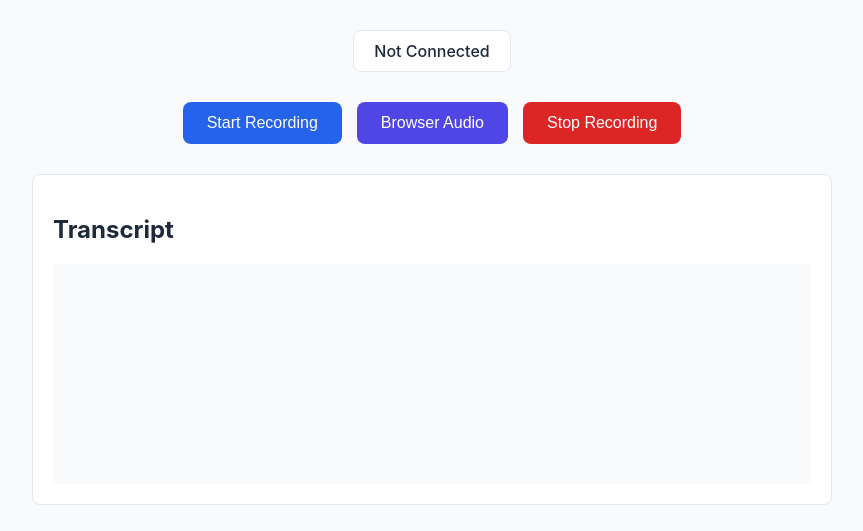
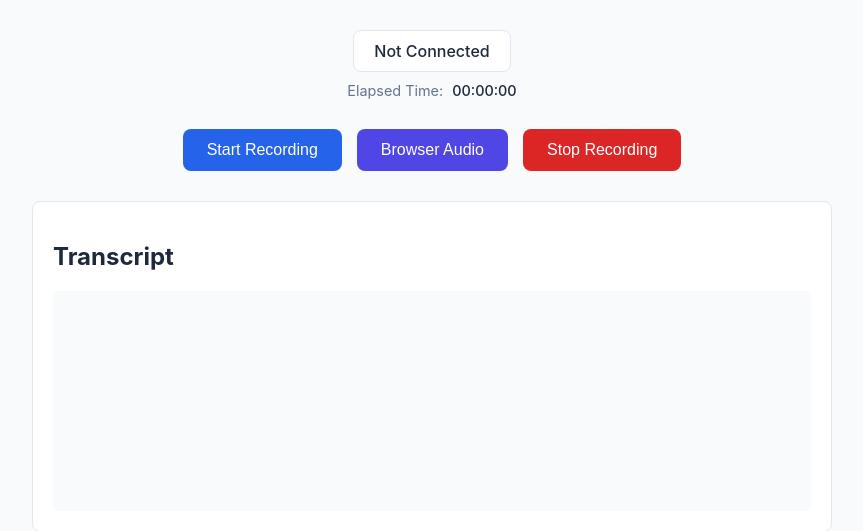
Before and after one commit to mohitseventeens/Interpreter-Assistant-v2, a Flask app: page / in a window 1280 px wide. Shown: the part 117-648 px from the top of the page, without its empty margins (208-1071 px from the left). Run offline with Flask 3, Linux system fonts and the light colour scheme.

Commit message:
Added session timer functionality

```diff
--- a/static/styles.css
+++ b/static/styles.css
@@ -49,6 +49,19 @@ h1 {
     background-color: white;
     border: 1px solid #e2e8f0;
     font-weight: 500;
+    margin-bottom: 10px;
+}
+
+.timer-container {
+    text-align: center;
+    font-size: 0.9rem;
+    color: #64748b;
+}
+
+#timer {
+    font-weight: 500;
+    color: var(--text-color);
+    margin-left: 5px;
 }
 
 .controls {
--- a/templates/index2.html
+++ b/templates/index2.html
@@ -15,6 +15,10 @@
 
         <div class="status-container">
             <div id="status" class="status-box">Not Connected</div>
+            <div class="timer-container">
+                <span>Elapsed Time:</span>
+                <span id="timer">00:00:00</span>
+            </div>
         </div>
 
         <div class="controls">
```
Also changed, not shown: static/app.js (+30 -0 lines).
